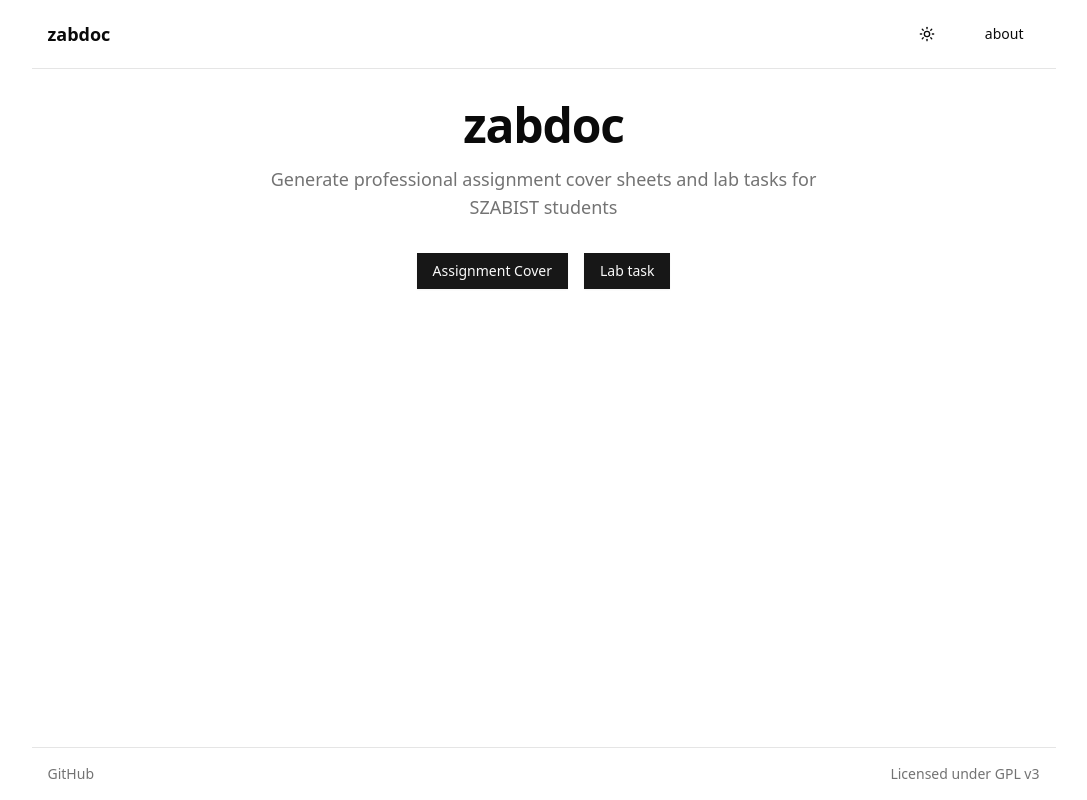
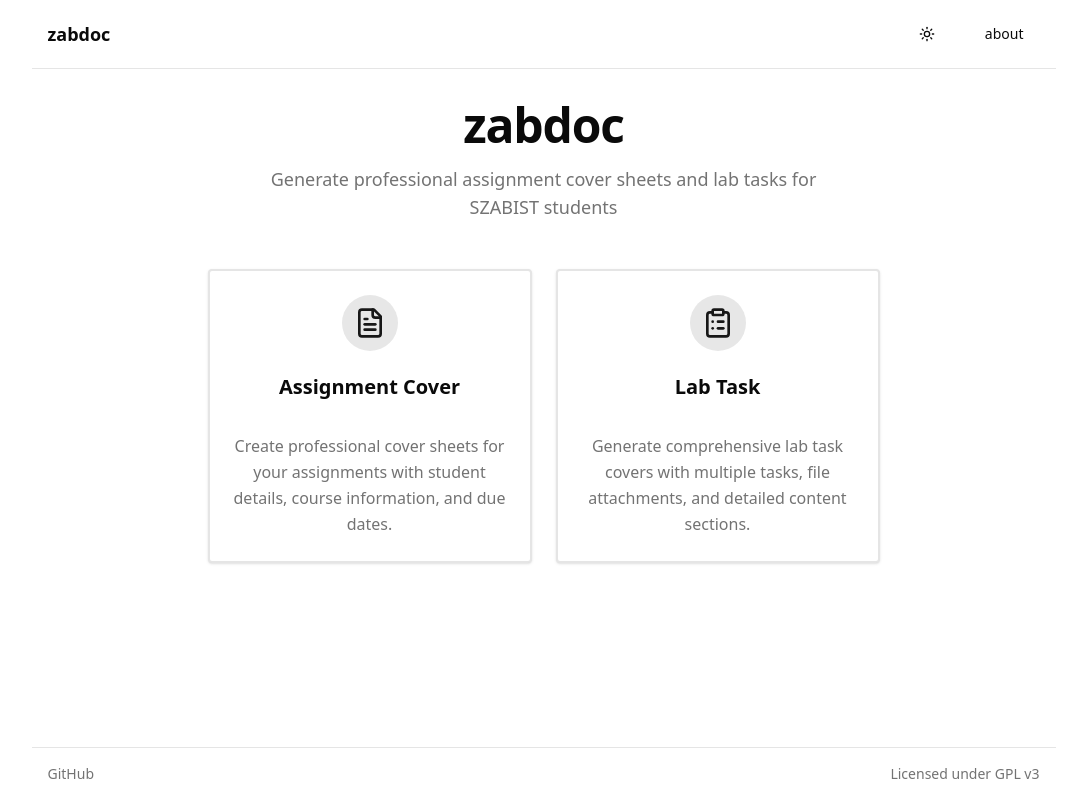
Before and after one commit to hammadmajid/zabdoc, a SvelteKit app in the folder worker/: page / in a window 1280 px wide. Shown: the whole page, without its empty margins (89-1176 px from the left). Built offline with nearby package versions, Linux system fonts and the light colour scheme.

Commit message:
better home page

```diff
--- a/worker/src/routes/+page.svelte
+++ b/worker/src/routes/+page.svelte
@@ -1,5 +1,6 @@
 <script lang="ts">
-    import { Button, buttonVariants } from "$lib/components/ui/button";
+    import * as Card from "$lib/components/ui/card/index";
+    import { FileText, ClipboardList } from "@lucide/svelte/icons";
 </script>
 
 <div class="flex flex-col items-center justify-center text-center h-full px-4">
@@ -9,12 +10,37 @@
         students
     </p>
 
-    <div class="mt-8 flex gap-4">
-        <a href="/assignment" class={buttonVariants({ variant: "default" })}>
-            Assignment Cover
+    <div class="mt-12 grid grid-cols-1 md:grid-cols-2 gap-6 w-full max-w-2xl">
+        <a href="/assignment" class="group">
+            <Card.Root class="h-full transition-all duration-200 hover:shadow-lg hover:scale-105 cursor-pointer border-2 hover:border-primary/20">
+                <Card.Header class="text-center pb-2">
+                    <div class="mx-auto mb-4 p-3 bg-primary/10 rounded-full w-fit group-hover:bg-primary/20 transition-colors">
+                        <FileText class="h-8 w-8 text-primary" />
+                    </div>
+                    <Card.Title class="text-xl">Assignment Cover</Card.Title>
+                </Card.Header>
+                <Card.Content class="text-center">
+                    <Card.Description class="text-base leading-relaxed">
+                        Create professional cover sheets for your assignments with student details, course information, and due dates.
+                    </Card.Description>
+                </Card.Content>
+            </Card.Root>
         </a>
-        <a href="/lab-task" class={buttonVariants({ variant: "default" })}>
-            Lab task
+
+        <a href="/lab-task" class="group">
+            <Card.Root class="h-full transition-all duration-200 hover:shadow-lg hover:scale-105 cursor-pointer border-2 hover:border-primary/20">
+                <Card.Header class="text-center pb-2">
+                    <div class="mx-auto mb-4 p-3 bg-primary/10 rounded-full w-fit group-hover:bg-primary/20 transition-colors">
+                        <ClipboardList class="h-8 w-8 text-primary" />
+                    </div>
+                    <Card.Title class="text-xl">Lab Task</Card.Title>
+                </Card.Header>
+                <Card.Content class="text-center">
+                    <Card.Description class="text-base leading-relaxed">
+                        Generate comprehensive lab task covers with multiple tasks, file attachments, and detailed content sections.
+                    </Card.Description>
+                </Card.Content>
+            </Card.Root>
         </a>
     </div>
 </div>
```
